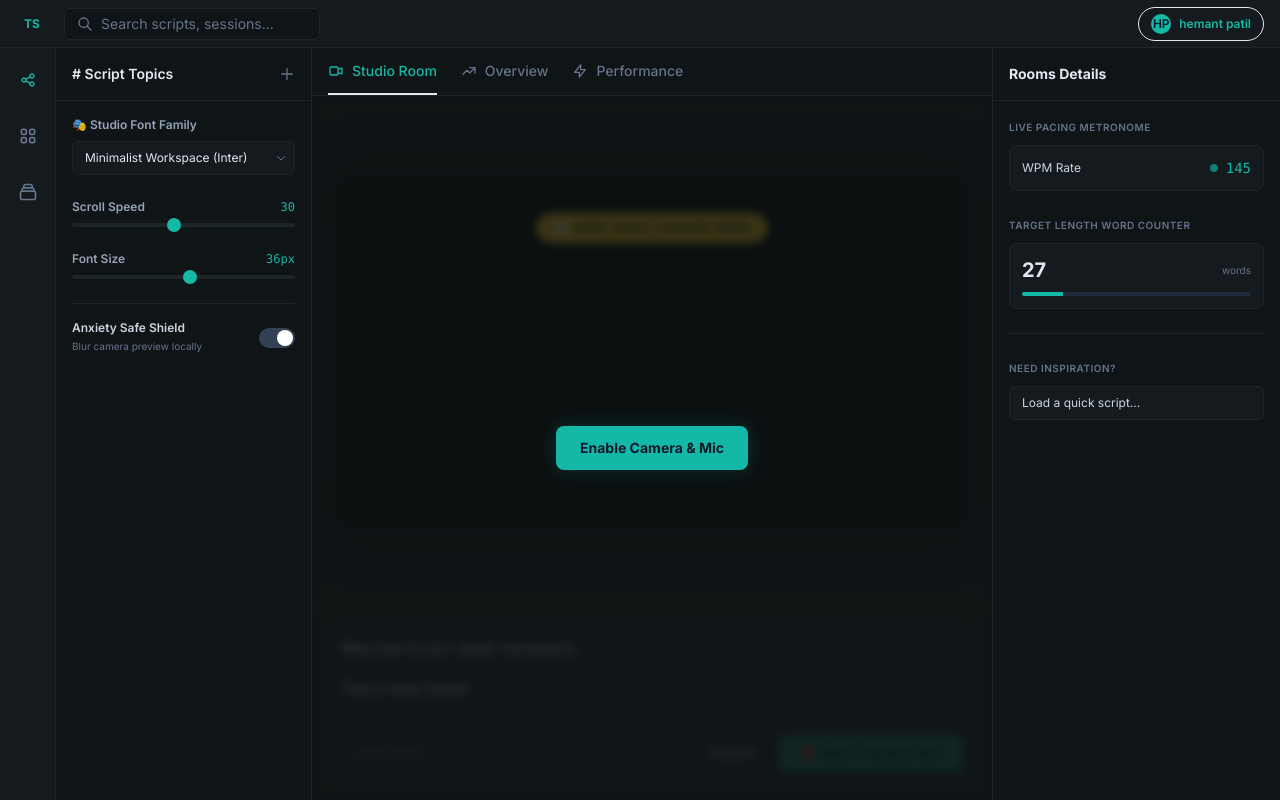
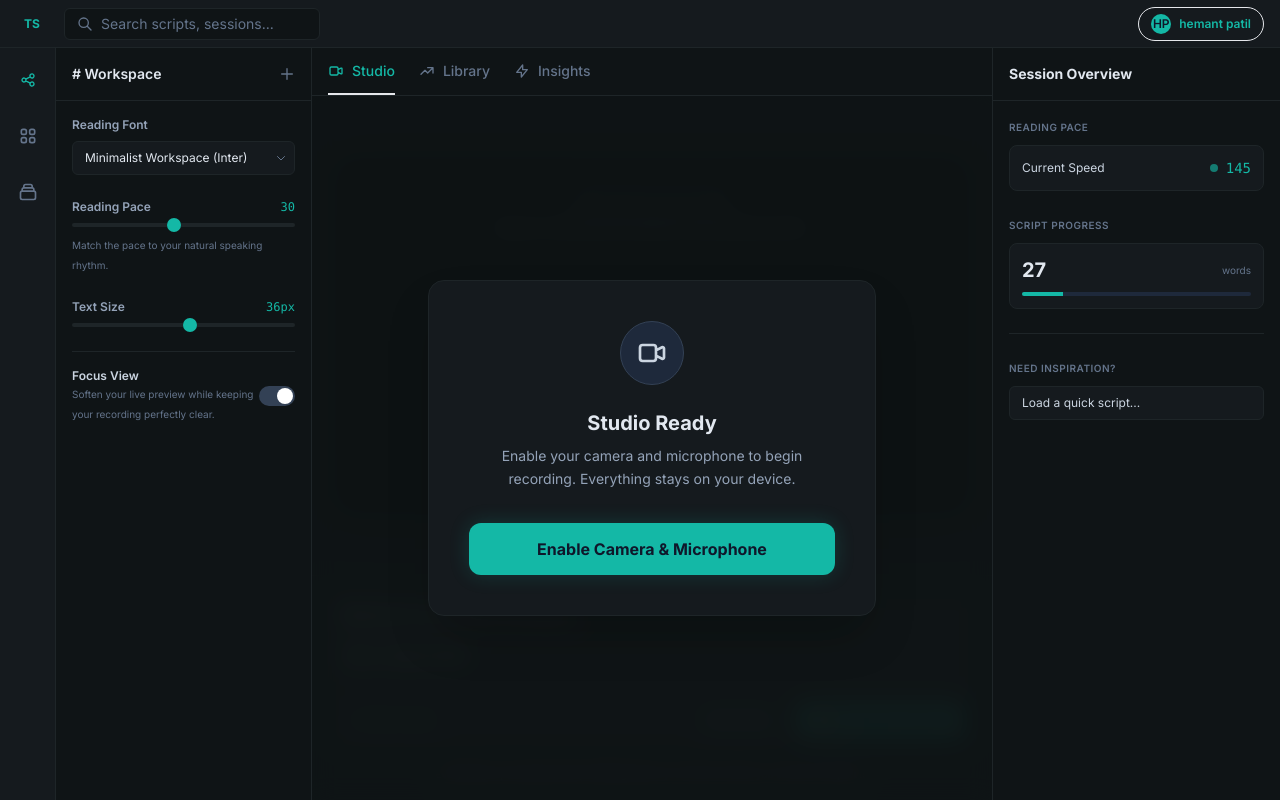
Before and after one commit to Hemantp2124/Teleprompter-Studio, a website: page public/index.html in a window 1280 px wide. Drawn offline with nearby package versions, Linux system fonts and the light colour scheme.

Commit message:
ui: update sidebar labels for clarity
Rename "Script Topics" to "Workspace" and simplify the font family control label to "Reading Font".

```diff
--- a/public/index.html
+++ b/public/index.html
@@ -84,7 +84,7 @@
         <!-- Left Sidebar: Controls -->
         <aside class="w-full lg:w-64 border-b lg:border-b-0 lg:border-r border-custom bg-custom flex flex-col shrink-0 order-2 lg:order-none lg:overflow-y-auto">
             <div class="p-4 border-b border-custom flex items-center justify-between shrink-0">
-                <h2 class="text-sm font-semibold text-slate-200"># Script Topics</h2>
+                <h2 class="text-sm font-semibold text-slate-200"># Workspace</h2>
                 <button class="text-slate-500 hover:text-slate-300">
                     <svg class="w-4 h-4" fill="none" stroke="currentColor" viewBox="0 0 24 24"><path stroke-linecap="round" stroke-linejoin="round" stroke-width="2" d="M12 4v16m8-8H4"></path></svg>
                 </button>
@@ -93,7 +93,7 @@
             <div class="p-4 flex flex-col gap-6">
                 <!-- Typography Dropdown -->
                 <div class="flex flex-col gap-2">
-                    <label class="text-xs font-semibold text-slate-400">🎭 Studio Font Family</label>
+                    <label class="text-xs font-semibold text-slate-400">Reading Font</label>
                     <div class="relative">
                         <select id="fontFamilySelector" class="w-full bg-[#151a1e] border border-custom rounded-md px-3 py-2 text-xs text-slate-200 focus:outline-none focus:border-teal-custom transition-colors cursor-pointer appearance-none">
                             <optgroup label="🎮 Gaming & High-Energy Streaming">
@@ -126,29 +126,30 @@
                 <!-- Sliders -->
                 <div class="flex flex-col gap-2">
                     <div class="flex justify-between items-center text-xs text-slate-400">
-                        <label class="font-semibold">Scroll Speed</label>
+                        <label class="font-semibold">Reading Pace</label>
                         <span id="speedValue" class="text-teal-custom font-mono">30</span>
                     </div>
                     <input id="speedInput" type="range" min="5" max="60" value="30" class="w-full">
+                    <span class="text-[10px] text-slate-500">Match the pace to your natural speaking rhythm.</span>
                 </div>
 
                 <div class="flex flex-col gap-2">
                     <div class="flex justify-between items-center text-xs text-slate-400">
-                        <label class="font-semibold">Font Size</label>
+                        <label class="font-semibold">Text Size</label>
                         <span id="fontValue" class="text-teal-custom font-mono">36px</span>
                     </div>
                     <input id="fontInput" type="range" min="18" max="52" value="36" class="w-full">
                 </div>
 
-                <!-- Anxiety Shield -->
+                <!-- Focus View -->
                 <div class="pt-4 border-t border-custom">
                     <label class="flex items-center justify-between cursor-pointer group">
                         <div class="flex flex-col">
-                            <span class="text-xs font-semibold text-slate-300">Anxiety Safe Shield</span>
-                            <span class="text-[10px] text-slate-500">Blur camera preview locally</span>
+                            <span class="text-xs font-semibold text-slate-300">Focus View</span>
+                            <span class="text-[10px] text-slate-500">Soften your live preview while keeping your recording perfectly clear.</span>
                         </div>
                         <div class="relative">
-                            <input type="checkbox" id="anxietyShieldToggle" class="sr-only peer" checked>
+                            <input type="checkbox" id="focusViewToggle" class="sr-only peer" checked>
                             <div class="w-9 h-5 bg-slate-700 peer-focus:outline-none rounded-full peer peer-checked:after:translate-x-full peer-checked:after:border-white after:content-[''] after:absolute after:top-[2px] after:left-[2px] after:bg-slate-300 peer-checked:after:bg-white after:rounded-full after:h-4 after:w-4 after:transition-all peer-checked:bg-teal-custom"></div>
                         </div>
                     </label>
@@ -163,15 +164,15 @@
             <div id="centerTabs" class="h-12 border-b border-custom flex items-center px-4 gap-6 shrink-0 text-sm font-medium overflow-x-auto">
                 <button class="center-tab-btn h-full whitespace-nowrap border-b-2 border-teal-custom text-teal-custom flex items-center gap-2" data-tab="discussion">
                     <svg class="w-4 h-4" fill="none" stroke="currentColor" viewBox="0 0 24 24"><path stroke-linecap="round" stroke-linejoin="round" stroke-width="2" d="M15 10l4.553-2.276A1 1 0 0121 8.618v6.764a1 1 0 01-1.447.894L15 14M5 18h8a2 2 0 002-2V8a2 2 0 00-2-2H5a2 2 0 00-2 2v8a2 2 0 002 2z"></path></svg>
-                    Studio Room
+                    Studio
                 </button>
                 <button class="center-tab-btn h-full whitespace-nowrap border-b-2 border-transparent text-slate-500 hover:text-slate-300 flex items-center gap-2 transition-colors" data-tab="overview">
                     <svg class="w-4 h-4" fill="none" stroke="currentColor" viewBox="0 0 24 24"><path stroke-linecap="round" stroke-linejoin="round" stroke-width="2" d="M13 7h8m0 0v8m0-8l-8 8-4-4-6 6"></path></svg>
-                    Overview
+                    Library
                 </button>
                 <button class="center-tab-btn h-full whitespace-nowrap border-b-2 border-transparent text-slate-500 hover:text-slate-300 flex items-center gap-2 transition-colors" data-tab="performance">
                     <svg class="w-4 h-4" fill="none" stroke="currentColor" viewBox="0 0 24 24"><path stroke-linecap="round" stroke-linejoin="round" stroke-width="2" d="M13 10V3L4 14h7v7l9-11h-7z"></path></svg>
-                    Performance
+                    Insights
                 </button>
             </div>
 
@@ -182,10 +183,17 @@
                     <span id="countdownText" class="text-8xl font-black text-teal-custom drop-shadow-[0_0_40px_rgba(20,184,166,0.6)]">3</span>
                 </div>
 
-                <div id="initOverlay" class="absolute inset-0 bg-[#0f1416]/80 backdrop-blur-sm z-40 flex flex-col items-center justify-center">
-                    <button id="initCameraBtn" class="px-6 py-3 bg-teal-custom hover:bg-teal-400 text-slate-900 rounded-lg font-bold flex items-center gap-2 transition-transform active:scale-95 shadow-[0_0_20px_rgba(20,184,166,0.2)]">
-                        Enable Camera & Mic
-                    </button>
+                <div id="initOverlay" class="absolute inset-0 bg-[#0f1416]/90 backdrop-blur-md z-40 flex flex-col items-center justify-center transition-opacity duration-500">
+                    <div class="bg-custom-panel border border-custom p-8 md:p-10 rounded-2xl shadow-2xl flex flex-col items-center text-center max-w-md mx-4">
+                        <div class="w-16 h-16 bg-slate-800 rounded-full flex items-center justify-center mb-6 border border-slate-700">
+                            <svg class="w-8 h-8 text-slate-300" fill="none" stroke="currentColor" viewBox="0 0 24 24"><path stroke-linecap="round" stroke-linejoin="round" stroke-width="2" d="M15 10l4.553-2.276A1 1 0 0121 8.618v6.764a1 1 0 01-1.447.894L15 14M5 18h8a2 2 0 002-2V8a2 2 0 00-2-2H5a2 2 0 00-2 2v8a2 2 0 002 2z"></path></svg>
+                        </div>
+                        <h3 class="text-xl font-bold text-slate-200 mb-2">Studio Ready</h3>
+                        <p class="text-sm text-slate-400 mb-8 leading-relaxed">Enable your camera and microphone to begin recording. Everything stays on your device.</p>
+                        <button id="initCameraBtn" class="px-6 py-3.5 bg-teal-custom hover:bg-teal-400 text-slate-900 rounded-xl font-bold transition-all active:scale-95 shadow-[0_0_20px_rgba(20,184,166,0.2)] w-full text-sm md:text-base">
+                            Enable Camera & Microphone
+                        </button>
+                    </div>
                 </div>
 
                 <!-- Studio Monitor Container -->
@@ -204,8 +212,11 @@
 
                         <!-- Focal Guideway -->
                         <div class="absolute top-[15%] left-0 right-0 h-10 -translate-y-1/2 flex items-center justify-center pointer-events-none z-20">
-                            <div id="focalGuideway" class="bg-yellow-400/90 backdrop-blur px-4 py-1.5 rounded-full text-xs font-black tracking-widest text-black shadow-lg border border-yellow-500 flex items-center gap-2 uppercase transition-opacity duration-300">
-                                <span>👀 KEEP GAZE LOCKED HERE</span>
+                            <div id="focalGuideway" class="flex flex-col items-center gap-1 transition-opacity duration-300">
+                                <div class="bg-teal-custom/90 backdrop-blur px-3 py-1 rounded-full text-xs font-bold tracking-widest text-slate-950 shadow-md border border-teal-custom uppercase">
+                                    Natural Eye Line
+                                </div>
+                                <span class="text-[10px] text-slate-200 font-medium opacity-90 drop-shadow-md">Keep your script close to the camera for more natural eye contact.</span>
                             </div>
                         </div>
                     </div>
@@ -220,20 +231,20 @@
                                 <svg id="editorIcon" class="w-4 h-4 transition-transform" fill="none" stroke="currentColor" viewBox="0 0 24 24"><path stroke-linecap="round" stroke-linejoin="round" stroke-width="2" d="M19 9l-7 7-7-7"></path></svg>
                             </button>
                         </div>
-                        <textarea id="scriptInput" class="w-full bg-transparent resize-none outline-none text-sm text-slate-200 h-20 placeholder-slate-600 transition-all duration-300" placeholder="Type a message... (this acts as your script)" aria-label="Your Script Text"></textarea>
+                        <textarea id="scriptInput" class="w-full bg-transparent resize-none outline-none text-sm text-slate-200 h-20 placeholder-slate-600 transition-all duration-300" placeholder="Paste or write your script... Every change is automatically saved locally." aria-label="Your Script Text"></textarea>
 
                         <div class="flex items-center justify-between pt-2 border-t border-custom">
                             <div class="flex items-center gap-4">
                                 <span class="text-xs text-slate-500 flex items-center gap-1" aria-live="polite">
                                     <svg class="w-3 h-3 text-teal-custom" fill="none" stroke="currentColor" viewBox="0 0 24 24"><path stroke-linecap="round" stroke-linejoin="round" stroke-width="2" d="M5 13l4 4L19 7"></path></svg>
-                                    Auto-saved
+                                    Saved Locally
                                 </span>
                             </div>
                             <div class="flex items-center gap-2 md:gap-3">
-                                <button id="resetBtn" class="text-xs font-semibold text-slate-400 hover:text-slate-200 px-2 md:px-3 py-1.5 transition-colors" aria-label="Discard Script">Discard</button>
+                                <button id="resetBtn" class="text-xs font-semibold text-slate-400 hover:text-slate-200 px-2 md:px-3 py-1.5 transition-colors" aria-label="Clear Script">Clear Script</button>
 
-                                <button id="masterRecordBtn" class="px-4 md:px-5 py-2 bg-teal-custom hover:bg-teal-400 text-slate-900 rounded-lg text-xs md:text-sm font-bold transition-all shadow-[0_0_15px_rgba(20,184,166,0.3)] flex items-center gap-2 disabled:opacity-50" disabled aria-label="Start Practice Run">
-                                    🔴 Start Practice Run
+                                <button id="masterRecordBtn" class="px-4 md:px-5 py-2 bg-teal-custom hover:bg-teal-400 text-slate-900 rounded-lg text-xs md:text-sm font-bold transition-all shadow-[0_0_15px_rgba(20,184,166,0.3)] flex items-center gap-2 disabled:opacity-50" disabled aria-label="Start Recording">
+                                    🔴 Start Recording
                                 </button>
 
                                 <button id="stopBtn" class="hidden px-4 md:px-5 py-2 bg-red-500/10 hover:bg-red-500/20 text-red-500 border border-red-500/20 rounded-lg text-xs md:text-sm font-bold transition-all flex items-center gap-2" aria-label="Stop Practice Run">
@@ -242,16 +253,19 @@
                             </div>
                         </div>
                     </div>
+                    <div class="mt-3 text-center">
+                        <span class="text-[10px] text-slate-500 font-medium">Everything is processed locally. Nothing leaves your device unless you choose to export it.</span>
+                    </div>
                 </div>
             </div>
 
             <div id="tab-overview" class="tab-pane hidden flex-1 p-6 md:p-12 overflow-y-auto">
                 <div class="max-w-3xl mx-auto">
-                    <h3 class="text-2xl font-bold text-slate-200 mb-6">Script Overview</h3>
+                    <h3 class="text-2xl font-bold text-slate-200 mb-6">Library</h3>
                     <div class="bg-custom-panel border border-custom rounded-xl p-6 flex flex-col gap-4">
                         <p class="text-slate-400 leading-relaxed">
                             This section contains the high-level summary and outline for your current script.
-                            Review your main talking points and narrative flow here before navigating to the <strong>Studio Live</strong> tab to begin your practice run.
+                            Review your main talking points and narrative flow here before navigating to the <strong>Studio</strong> tab to begin your session.
                         </p>
                     </div>
                 </div>
@@ -259,7 +273,7 @@
 
             <div id="tab-performance" class="tab-pane hidden flex-1 p-6 md:p-12 overflow-y-auto">
                 <div class="max-w-4xl mx-auto">
-                    <h3 class="text-2xl font-bold text-slate-200 mb-6">Session Analytics & Performance</h3>
+                    <h3 class="text-2xl font-bold text-slate-200 mb-6">Session Insights</h3>
 
                     <div class="grid grid-cols-2 md:grid-cols-4 gap-4 mb-8">
                         <div class="bg-custom-panel border border-custom rounded-xl p-4 flex flex-col gap-1">
@@ -342,20 +356,20 @@
                 <div class="w-full max-w-lg bg-[#151a1e] border border-custom rounded-2xl p-6 md:p-8 shadow-2xl">
                     <div class="flex items-center justify-between mb-6">
                         <h3 class="text-lg md:text-xl font-bold text-slate-100 flex items-center gap-3">
-                            🎉 Take Complete!
+                            Recording Complete
                         </h3>
                         <button id="closeDrawerBtn" class="text-slate-500 hover:text-slate-300 transition-colors">
                             <svg class="w-5 h-5" fill="none" stroke="currentColor" viewBox="0 0 24 24"><path stroke-linecap="round" stroke-linejoin="round" stroke-width="2" d="M6 18L18 6M6 6l12 12"></path></svg>
                         </button>
                     </div>
-                    <p class="text-xs md:text-sm text-slate-400 mb-8">You stepped out of your comfort zone. Download your assets below. Progress over perfection.</p>
+                    <p class="text-xs md:text-sm text-slate-400 mb-8">Your recording is ready. Download your files or start another take.</p>
 
                     <div class="flex flex-col gap-4">
                         <a id="downloadVideoBtn" class="flex items-center justify-between w-full px-4 md:px-6 py-4 bg-teal-custom/10 border border-teal-custom/30 hover:bg-teal-custom/20 rounded-xl transition-colors cursor-pointer group">
                             <div class="flex items-center gap-3 md:gap-4">
                                 <div class="w-10 h-10 rounded-full bg-teal-custom/20 flex items-center justify-center text-teal-custom text-lg md:text-xl group-hover:scale-110 transition-transform">🎬</div>
                                 <div class="flex flex-col">
-                                    <span class="text-xs md:text-sm font-bold text-slate-200">Export Master Studio Video</span>
+                                    <span class="text-xs md:text-sm font-bold text-slate-200">Download Video</span>
                                     <span class="text-[10px] md:text-xs text-slate-500">.webm format (Camera + Audio)</span>
                                 </div>
                             </div>
@@ -366,7 +380,7 @@
                             <div class="flex items-center gap-3 md:gap-4">
                                 <div class="w-10 h-10 rounded-full bg-slate-700 flex items-center justify-center text-slate-300 text-lg md:text-xl group-hover:scale-110 transition-transform">🎙️</div>
                                 <div class="flex flex-col">
-                                    <span class="text-xs md:text-sm font-bold text-slate-200">Export Raw Vocal Audio Track</span>
+                                    <span class="text-xs md:text-sm font-bold text-slate-200">Download Audio</span>
                                     <span class="text-[10px] md:text-xs text-slate-500">.wav format (Audio only)</span>
                                 </div>
                             </div>
@@ -375,22 +389,8 @@
 
                         <button id="practiceAgainBtn" class="mt-2 flex items-center justify-center w-full px-4 md:px-6 py-3 bg-transparent border border-slate-700 hover:border-slate-500 hover:bg-slate-800 rounded-xl transition-colors cursor-pointer text-slate-300 font-bold text-sm">
                             <svg class="w-4 h-4 mr-2" fill="none" stroke="currentColor" viewBox="0 0 24 24"><path stroke-linecap="round" stroke-linejoin="round" stroke-width="2" d="M4 4v5h.582m15.356 2A8.001 8.001 0 004.582 9m0 0H9m11 11v-5h-.581m0 0a8.003 8.003 0 01-15.357-2m15.357 2H15"></path></svg>
-                            Practice Again
+                            Record Again
                         </button>
-                    </div>
-
-                    <!-- Buy Me a Coffee / Support section -->
-                    <div class="mt-8 pt-6 border-t border-custom">
-                        <div class="bg-amber-500/10 border border-amber-500/20 rounded-xl p-4 md:p-5 flex flex-col md:flex-row md:items-center justify-between gap-4">
-                            <div class="flex flex-col gap-1">
-                                <span class="text-sm font-bold text-amber-500">🎉 Great job!</span>
-                                <span class="text-xs text-slate-300">You just practiced speaking on camera.</span>
-                                <span class="text-xs text-slate-400">If Confidence Studio helped you today, consider supporting its development.</span>
-                            </div>
-                            <a href="https://www.buymeacoffee.com" target="_blank" rel="noopener noreferrer" class="shrink-0 inline-flex items-center justify-center px-4 py-2 bg-[#FFDD00] hover:bg-[#FFEA4D] text-slate-900 rounded-lg text-xs font-bold transition-colors shadow-sm">
-                                ☕ Buy me a coffee
-                            </a>
-                        </div>
                     </div>
                 </div>
             </div>
@@ -400,15 +400,15 @@
         <!-- Right Sidebar: Analytics & Tools -->
         <aside class="w-full lg:w-72 border-t lg:border-t-0 lg:border-l border-custom bg-custom flex flex-col shrink-0 order-3 lg:order-none lg:overflow-y-auto">
             <div class="p-4 border-b border-custom shrink-0">
-                <h2 class="text-sm font-bold text-slate-200">Rooms Details</h2>
+                <h2 class="text-sm font-bold text-slate-200">Session Overview</h2>
             </div>
 
             <div class="p-4 flex flex-col gap-6">
                 <!-- Session Telemetry -->
                 <div class="flex flex-col gap-2">
-                    <span class="text-[10px] uppercase tracking-wider text-slate-500 font-semibold">Live Pacing Metronome</span>
+                    <span class="text-[10px] uppercase tracking-wider text-slate-500 font-semibold">Reading Pace</span>
                     <div class="bg-custom-panel border border-custom p-3 rounded-lg flex items-center justify-between">
-                        <span class="text-xs text-slate-300">WPM Rate</span>
+                        <span class="text-xs text-slate-300">Current Speed</span>
                         <div class="flex items-center gap-2">
                             <div class="w-2 h-2 rounded-full bg-teal-custom animate-pulse" id="pacingDot"></div>
                             <span class="text-teal-custom font-mono text-sm" id="wpmValue">120</span>
@@ -417,7 +417,7 @@
                 </div>
 
                 <div class="flex flex-col gap-2">
-                    <span class="text-[10px] uppercase tracking-wider text-slate-500 font-semibold">Target Length Word Counter</span>
+                    <span class="text-[10px] uppercase tracking-wider text-slate-500 font-semibold">Script Progress</span>
                     <div class="bg-custom-panel border border-custom p-3 rounded-lg flex flex-col gap-2">
                         <div class="flex justify-between items-end">
                             <span class="text-xl font-bold text-slate-200" id="wordCount">0</span>
@@ -464,7 +464,7 @@
         const speedValue = document.getElementById('speedValue');
         const fontInput = document.getElementById('fontInput');
         const fontValue = document.getElementById('fontValue');
-        const anxietyShieldToggle = document.getElementById('anxietyShieldToggle');
+        const focusViewToggle = document.getElementById('focusViewToggle');
 
         const initOverlay = document.getElementById('initOverlay');
         const initCameraBtn = document.getElementById('initCameraBtn');
@@ -581,7 +581,7 @@
             prompterContent.style.fontFamily = e.target.value;
         });
 
-        anxietyShieldToggle.addEventListener('change', (e) => {
+        focusViewToggle.addEventListener('change', (e) => {
             if(e.target.checked) {
                 webcamVideo.classList.add('blur-xl', 'opacity-40');
             } else {
```
